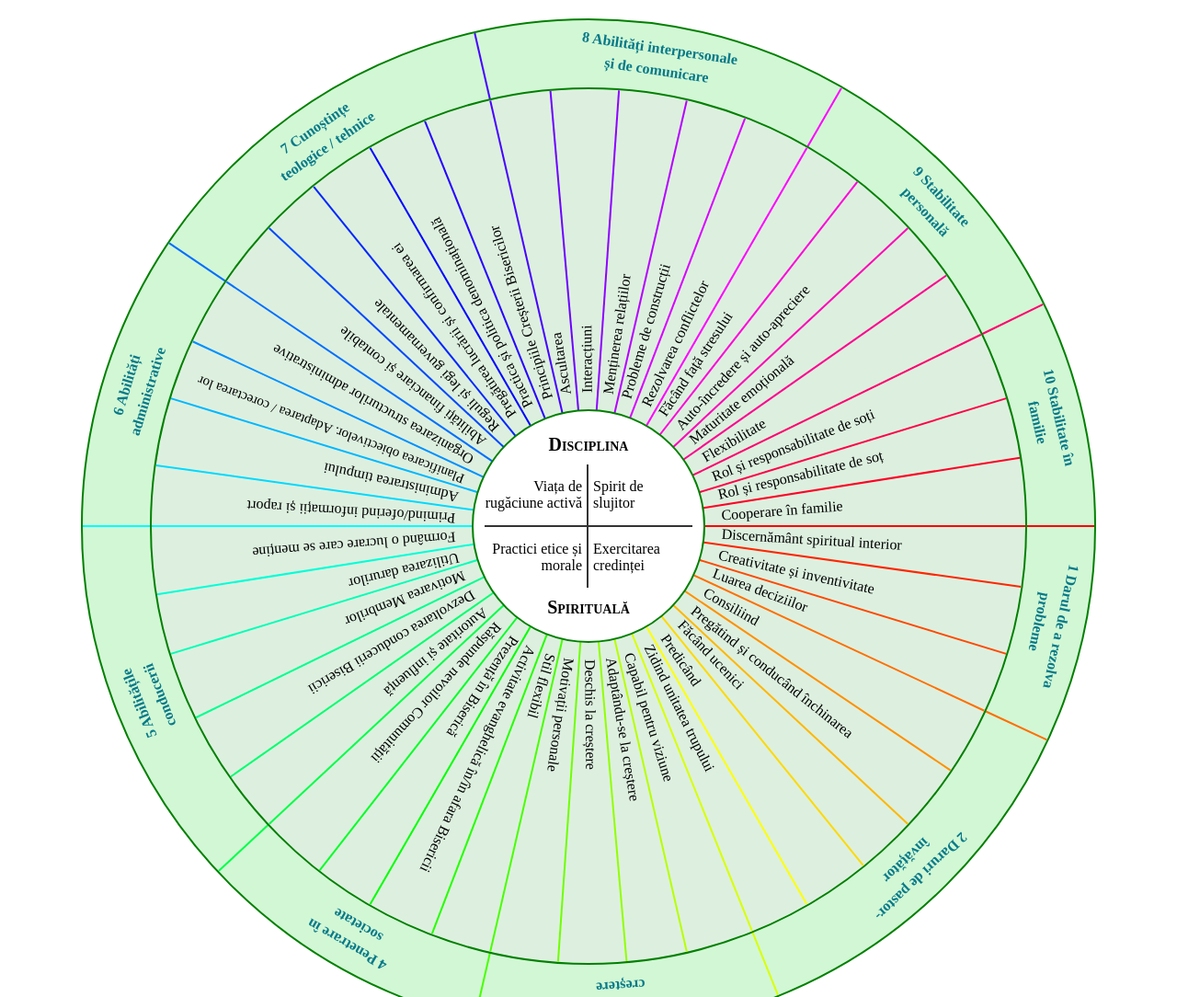
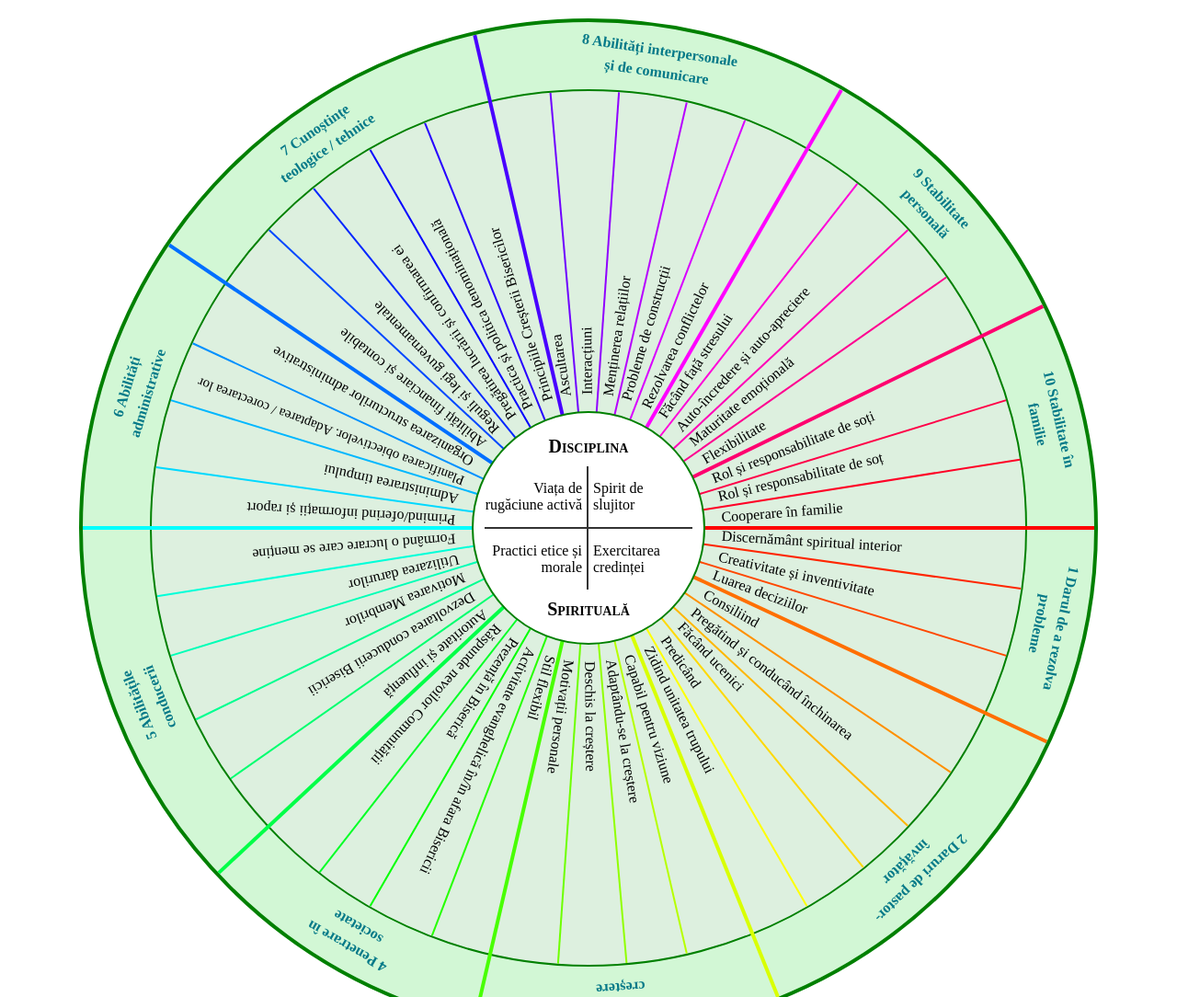
Before and after one commit to nmatei/generators, a website: page circle-slices.html in a window 1280 px wide. Shown: the top 1084 px of the page at 92% size. Drawn offline with Linux system fonts and the light colour scheme.

Commit message:
add bigger border to groups

```diff
--- a/css/circle-slices.css
+++ b/css/circle-slices.css
@@ -47,20 +47,16 @@ body {
   transition: 1s;
 }
 
-/*.slice-line:before {*/
 .slice-line {
-  /*content: "";*/
   position: absolute;
   height: 2px;
   top: calc(50% - 1px);
   left: 0;
   right: 0;
-  /*border-left: var(--line-width) solid var(--color);*/
   border-right: var(--line-width) solid var(--color);
   transform: rotate(var(--angle));
   box-sizing: border-box;
 }
-
 .slice-text {
   position: absolute;
   height: 0;
@@ -68,7 +64,7 @@ body {
   top: calc(50%);
   left: 0;
   right: 0;
-  border-left: var(--line-width) solid transparent;
+  border-left: var(--text-width) solid transparent;
   transform: rotate(var(--angle));
   box-sizing: border-box;
   padding-left: var(--padding-start);
@@ -93,9 +89,15 @@ body {
 
 #groups {
   background: #d2f7d5;
+  border-width: 4px;
 }
 #slices {
   background: #ddf0df;
+}
+#groups > .slice-line {
+  height: 4px;
+  top: calc(50% - 2px);
+  z-index: 1;
 }
 #groups > .slice-text {
   font-weight: bold;
@@ -127,6 +129,7 @@ body {
 }
 
 #center {
+  z-index: 1;
   width: 250px;
   height: 250px;
   display: flex;
--- a/js/circle-slices.js
+++ b/js/circle-slices.js
@@ -113,13 +113,14 @@ function createObjects(phrases) {
   });
 }
 
-function createSlices(circle, phrases, width = 800, innerWidth = 250) {
+function createSlices(circle, phrases, width = 800, innerWidth = 250, lineWidth) {
   if (typeof circle === "string") {
     circle = $(circle);
   }
   circle.style.width = `${width}px`;
   circle.style.height = `${width}px`;
-  circle.style.setProperty("--line-width", `${(width - innerWidth) / 2}px`);
+  circle.style.setProperty("--line-width", `${lineWidth || (width - innerWidth) / 2}px`);
+  circle.style.setProperty("--text-width", `${(width - innerWidth) / 2}px`);
   circle.style.setProperty("--padding-start", `${innerWidth}px`);
 
   const objects = createObjects(phrases);
@@ -193,7 +194,7 @@ function start() {
   const slicesSize = parseInt($("#slicesSize").value) || 850;
   const centerSize = parseInt($("#centerSize").value) || 250;
 
-  const groups = createSlices("#groups", titles, groupSize, slicesSize);
+  const groups = createSlices("#groups", titles, groupSize, slicesSize, (groupSize - centerSize) / 2);
   groups.innerHTML += `<div id="slices" class="circle"></div>`;
 
   const slices = createSlices("#slices", phrases, slicesSize, centerSize);
@@ -215,4 +216,3 @@ start();
 
 // TODO check this changes
 //  - color slices with different colors
-//  - add bigger border to groups
```
